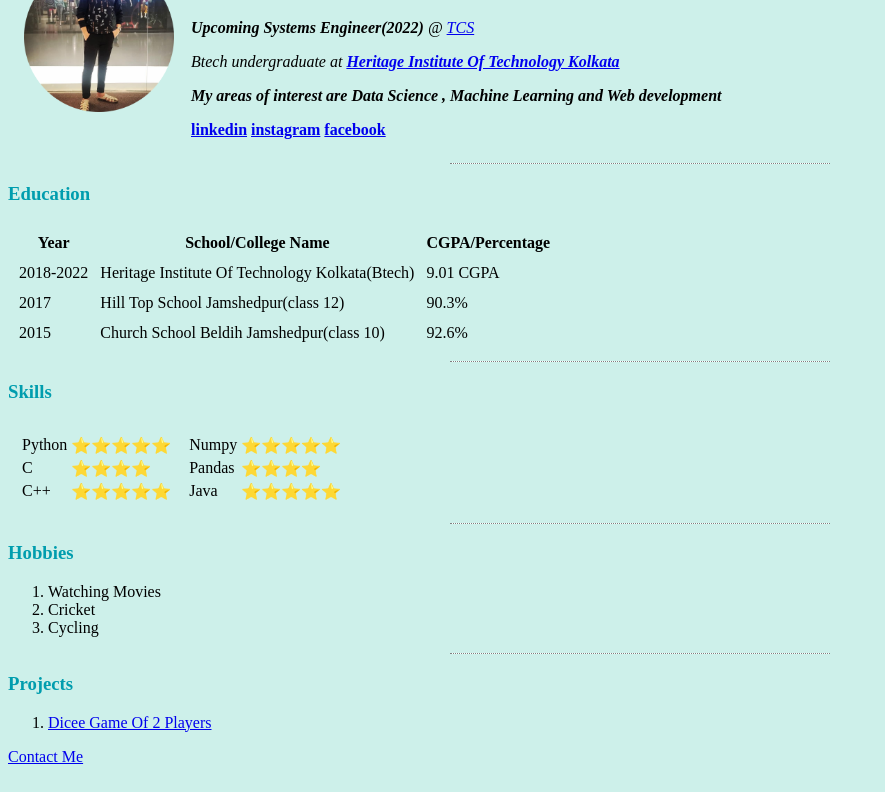
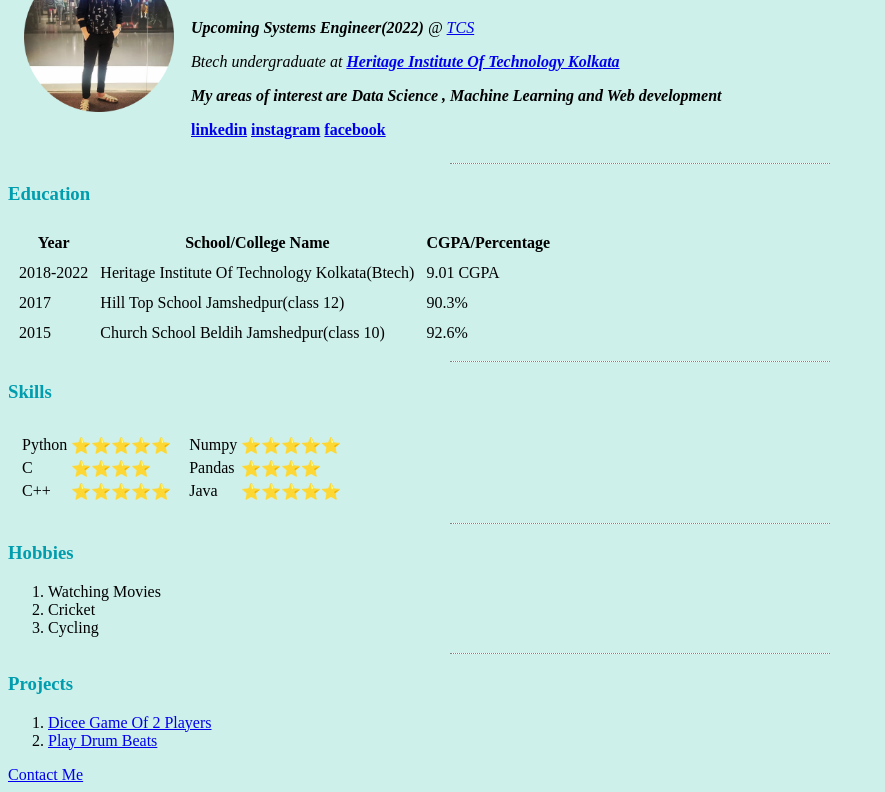
Before and after one commit to mamturaja89/resume, a plain HTML site: page index.html in a window 1280 px wide. Shown: the part 85-877 px from the top of the page, without its empty margins (0-885 px from the left). Drawn offline with Linux system fonts and the light colour scheme.

Commit message:
projects section updated

```diff
--- a/index.html
+++ b/index.html
@@ -104,6 +104,7 @@
     <h3>Projects</h3>
     <ol>
         <li><a href="https://mamturaja89.github.io/dicee/">Dicee Game Of 2 Players</a></li>
+        <li><a href="https://mamturaja89.github.io/drum-beats/">Play Drum Beats</a></li>
     </ol>
     <a href="contactme.html">Contact Me</a>
 </body>
```
